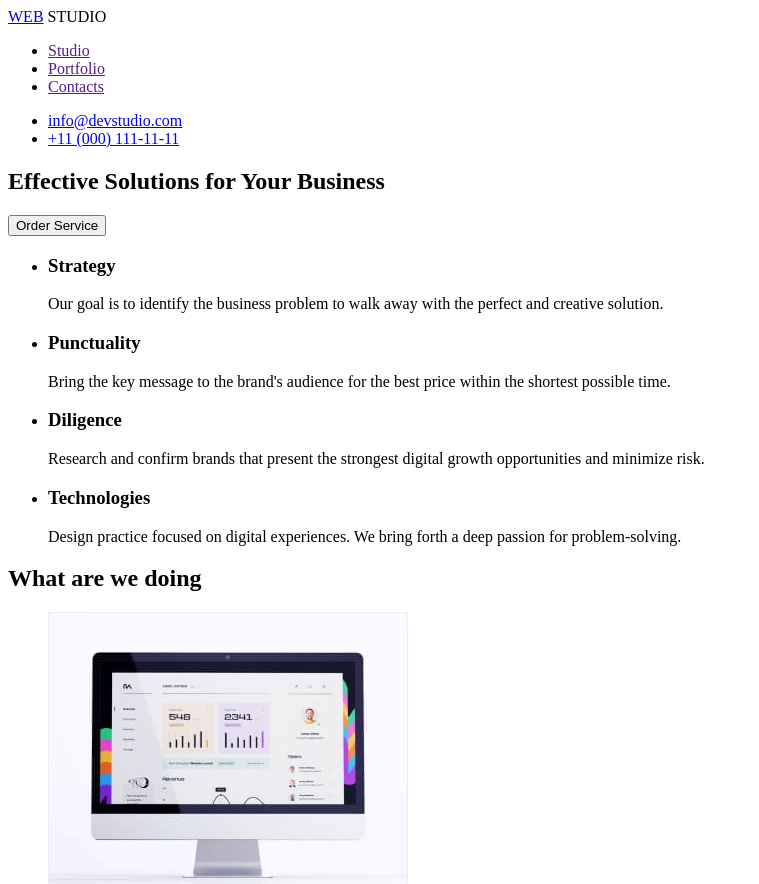
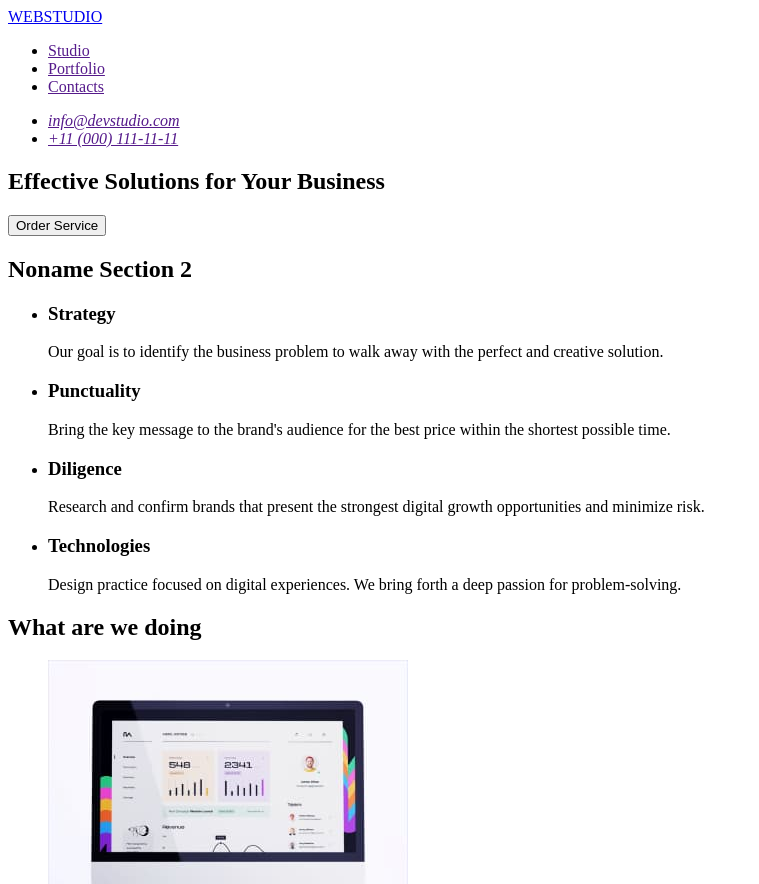
Before and after one commit to khar-and/goit-markup-hw-01, a plain HTML site: page index.html in a window 1280 px wide. Shown: the top 884 px of the page, without its empty margins (0-759 px from the left). Drawn offline with Linux system fonts and the light colour scheme.

Commit message:
refinement

```diff
--- a/index.html
+++ b/index.html
@@ -10,8 +10,7 @@
     <!-- TOP LINE -->
     <header>
       <nav>
-        <a href="/">WEB</a>
-        <span>STUDIO</span>
+        <a href="./index.html">WEBSTUDIO</a>
 
         <ul>
           <li>
@@ -26,14 +25,16 @@
         </ul>
       </nav>
       <!-- Comunication in header-->
+      <address>
         <ul>
           <li>
-          <a href="mailto:info@devstudio.com">info@devstudio.com </a>
+            <a href="">info@devstudio.com </a>
           </li>
           <li>
-          <a href="tel:+110001111111">+11 (000) 111-11-11</a>
+            <a href="">+11 (000) 111-11-11</a>
           </li>
         </ul>
+      </address>
     </header>
     <main>
       <!-- HERO IMAGE -->
@@ -43,6 +44,7 @@
       </section>
       <!-- Noname -->
       <section>
+        <h2>Noname Section 2</h2>
         <ul>
           <li>
             <h3>Strategy</h3>
@@ -85,12 +87,15 @@
           </li>
           <li>
             <a href=""
-              ><img src="./images/image2.jpg" alt="phone" width="360"
+              ><img src="./images/image2.jpg" alt="Phone" width="360"
             /></a>
           </li>
           <li>
             <a href=""
-              ><img src="./images/image3.jpg" alt="Computer+phone" width="360"
+              ><img
+                src="./images/image3.jpg"
+                alt="Computer and phone"
+                width="360"
             /></a>
           </li>
         </ul>
@@ -124,8 +129,8 @@
     </main>
 
     <footer>
-      <a href="/">WEB</a>
-      <span>STUDIO</span>
+      <a href="./index.html">WEBSTUDIO</a>
+
       <p>
         Increase the flow of customers and sales for your business with digital
         marketing & growth solutions.
```
Lines whose indentation alone changed are shown as unchanged.
